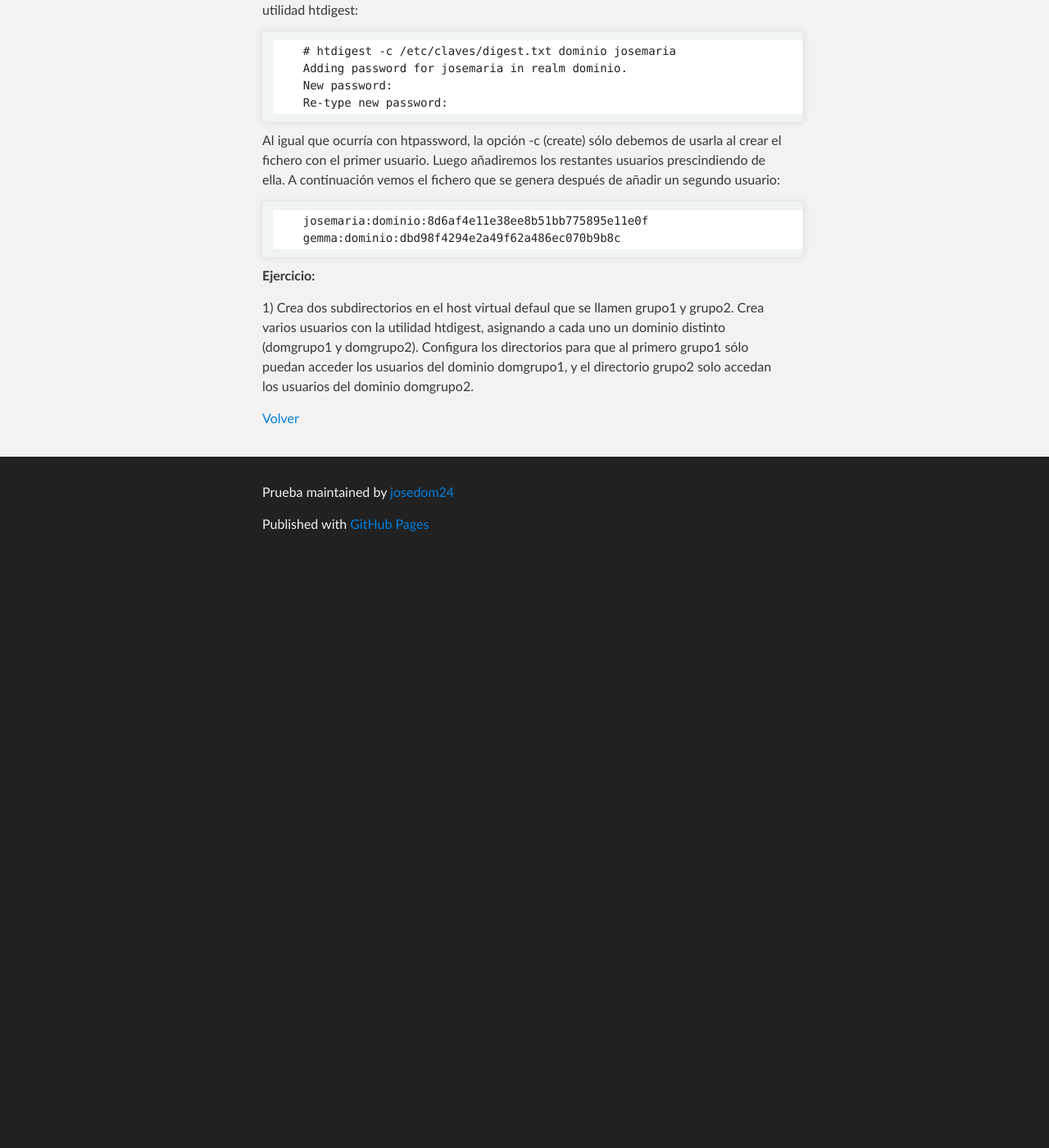
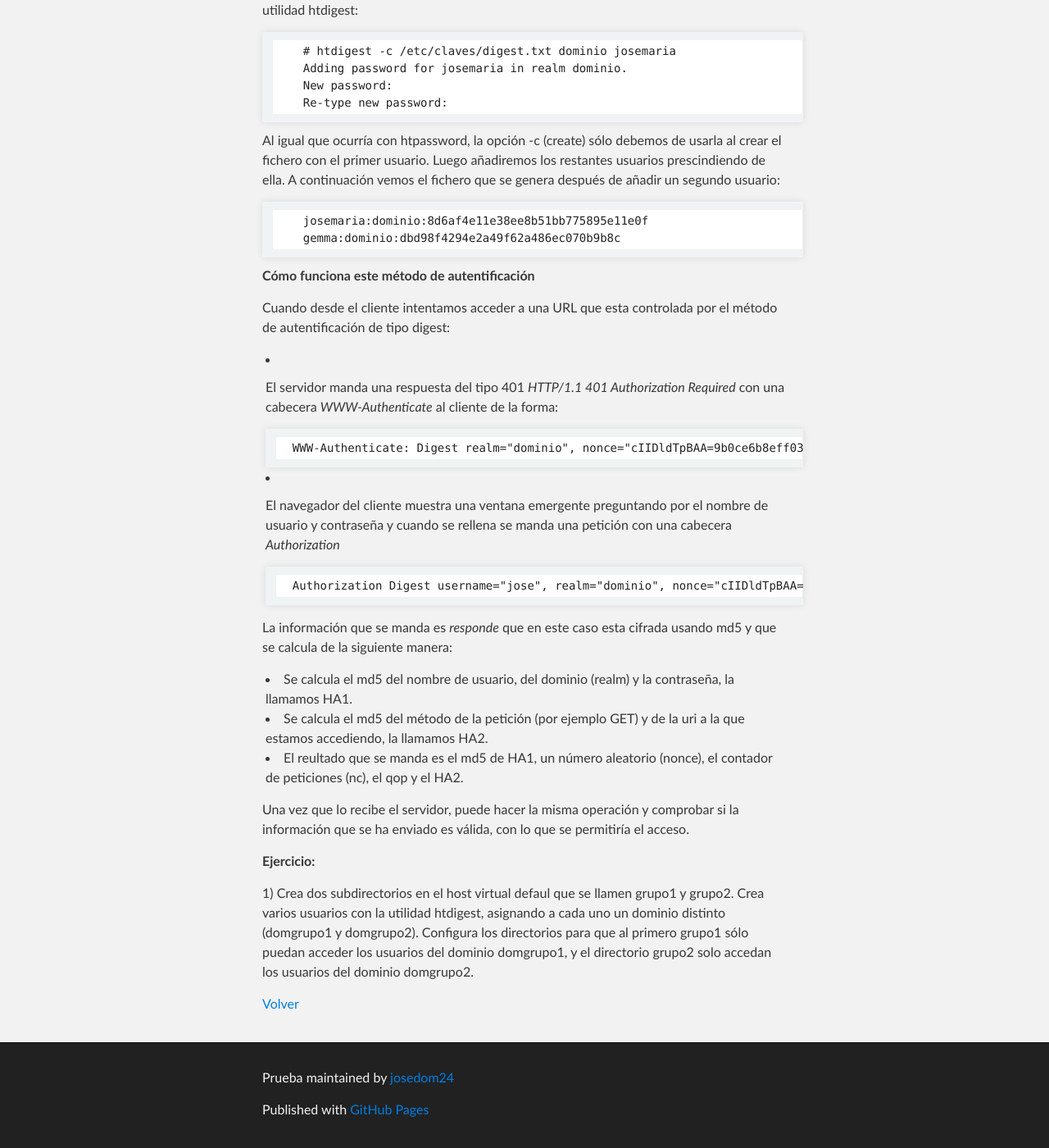
Before and after one commit to josedom24/josedom24.github.io, a Jekyll site: the page built from mod/serviciosgs/e_web_12.md, in a window 1280 px wide and 1400 px high, scrolled down 888 px. Shown: the whole window at 82% size. Built offline with Jekyll 4.4.1, drawn with Linux system fonts in a browser that asks for light colours; before the commit the page ends 1574 px from its top, so only the background shows below that.

Commit message:
modificaciones

```diff
--- a/mod/serviciosgs/e_web_12.md
+++ b/mod/serviciosgs/e_web_12.md
@@ -33,6 +33,27 @@ Al igual que ocurría con htpassword, la opción -c (create) sólo debemos de us
         josemaria:dominio:8d6af4e11e38ee8b51bb775895e11e0f
         gemma:dominio:dbd98f4294e2a49f62a486ec070b9b8c
 
+**Cómo funciona este método de autentificación**
+
+Cuando desde el cliente intentamos acceder a una URL que esta controlada por el método de autentificación de tipo digest:
+
+* El servidor manda una respuesta del tipo 401 *HTTP/1.1 401 Authorization Required* con  una cabecera *WWW-Authenticate* al cliente de la forma:
+
+        WWW-Authenticate: Digest realm="dominio", nonce="cIIDldTpBAA=9b0ce6b8eff03f5ef8b59da45a1ddfca0bc0c485", algorithm=MD5, qop="auth"
+
+* El navegador del cliente muestra una ventana emergente preguntando por el nombre de usuario y contraseña y cuando se rellena se manda una petición con una cabecera *Authorization*
+
+        Authorization	Digest username="jose", realm="dominio", nonce="cIIDldTpBAA=9b0ce6b8eff03f5ef8b59da45a1ddfca0bc0c485", uri="/digest/", algorithm=MD5, response="814bc0d6644fa1202650e2c404460a21", qop=auth, nc=00000001, cnonce="3da69c14300e446b"
+
+La información que se manda es *responde* que en este caso esta cifrada usando md5 y que se calcula de la siguiente manera:
+
+* Se calcula el md5 del nombre de usuario, del dominio (realm) y la contraseña, la llamamos HA1.
+* Se calcula el md5 del método de la petición (por ejemplo GET) y de la uri a la que estamos accediendo, la llamamos HA2.
+* El reultado que se manda es el md5 de HA1, un número aleatorio (nonce), el contador de peticiones (nc), el qop y el HA2.
+
+Una vez que lo recibe el servidor, puede hacer la misma operación y comprobar si la información que se ha enviado es válida, con lo que se permitiría el acceso.
+
+
 **Ejercicio:**
 
 1) Crea dos subdirectorios en el host virtual defaul que se llamen grupo1 y grupo2. Crea varios usuarios con la utilidad htdigest, asignando a cada uno un dominio distinto (domgrupo1 y domgrupo2). Configura los directorios para que al primero grupo1 sólo puedan acceder los usuarios del dominio domgrupo1, y el directorio grupo2 solo accedan los usuarios del dominio domgrupo2.
```
